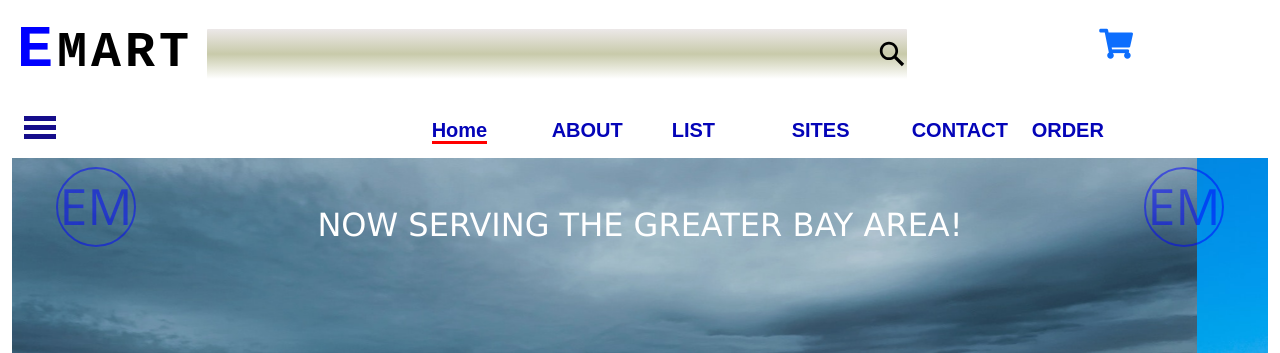
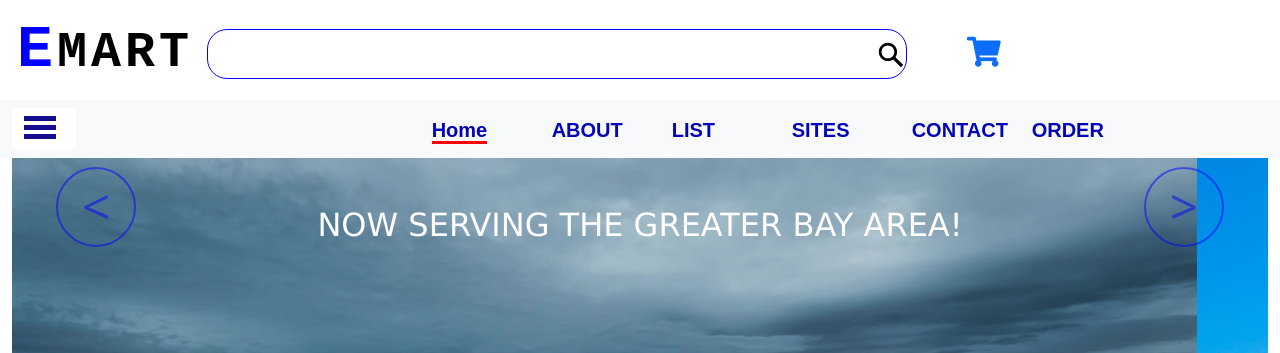
Before and after one commit to ttewabe/ST-Mart, a website: page index.html in a window 1280 px wide. Shown: the top 353 px of the page. Drawn offline with nearby package versions, Linux system fonts and the light colour scheme.

Commit message:
added new carouse, cart, updated css

```diff
--- a/index.html
+++ b/index.html
@@ -48,9 +48,8 @@
                     </form>
                 </div>
 
-                <div class="col-lg-2 col-sm-3 cart mt-4">
+                <div class=" col-lg-2 col-sm-3 cart mt-4 alighn-right">
                     <a href="https://fontawesome.com/v6/icons/cart-shopping?s=regular"> <i class="fas fa-shopping-cart"></i></a>
-
                 </div>
 
 
@@ -58,7 +57,7 @@
         </div>
     </header>
 
-    <nav class="navbar navbar-light">
+    <nav class="navbar navbar-light sticky-top bg-light">
         <div class="container-fluid">
             <button class="navbar-toggler" type="button" data-bs-toggle="offcanvas" data-bs-target="#offcanvasNavbar"
                 aria-controls="offcanvasNavbar">
@@ -473,7 +472,7 @@
                         href="mailto:orederethio@gmail.com"></i>st-mart@emart.com</a>
                 </div>
                 <div class="col col-lg-4">
-                © 2022 | Designed & coded with 💙🇺🇸 by ST-Mart Team
+                © 2022 | Designed & coded with 💙 by ST-Mart Team
               </div> -->
 
             </div>
--- a/style.css
+++ b/style.css
@@ -15,12 +15,13 @@ h2, h4 {
 }
 
 /* Cart*/
-.fa-shopping-cart{
+.cart{
   margin:auto;
   height: 40px;
   float:right;
   font-size: 30px;
   align-items: center;
+
 }
 
 /* Navigation or list CSS */
@@ -95,20 +96,19 @@ h2, h4 {
 }
 
 form {
-    background-image:linear-gradient(rgb(236, 232, 232),rgb(200, 202, 170),#ffffff);
-
+   border: 1px solid blue;
     width: 700px;
     height: 50px;
-    border-radius: 1px;
+    border-radius: 20px;
     display: flex;
     flex-direction: row;
-    align-items: center;
+
   }
   input {
 
     all: unset;
     font: 16px system-ui;
-    color: rgb(66, 11, 168);
+    color: rgb(0, 0, 0);
     height: 100%;
     width: 100%;
     padding: 6px 10px;
@@ -211,14 +211,14 @@ li{
 .carousel-control-next-icon:after
 {
 
-content: 'EM';
+content: '>';
   font-size: 50px;
   color: blue;
   align-self: center;
 }
 
 .carousel-control-prev-icon:after {
-  content: 'EM';
+  content: '<';
   font-size: 50px;
   text-align: center;
   color: blue;
```
Also changed, not shown: contact.html (+1 -1 lines).
